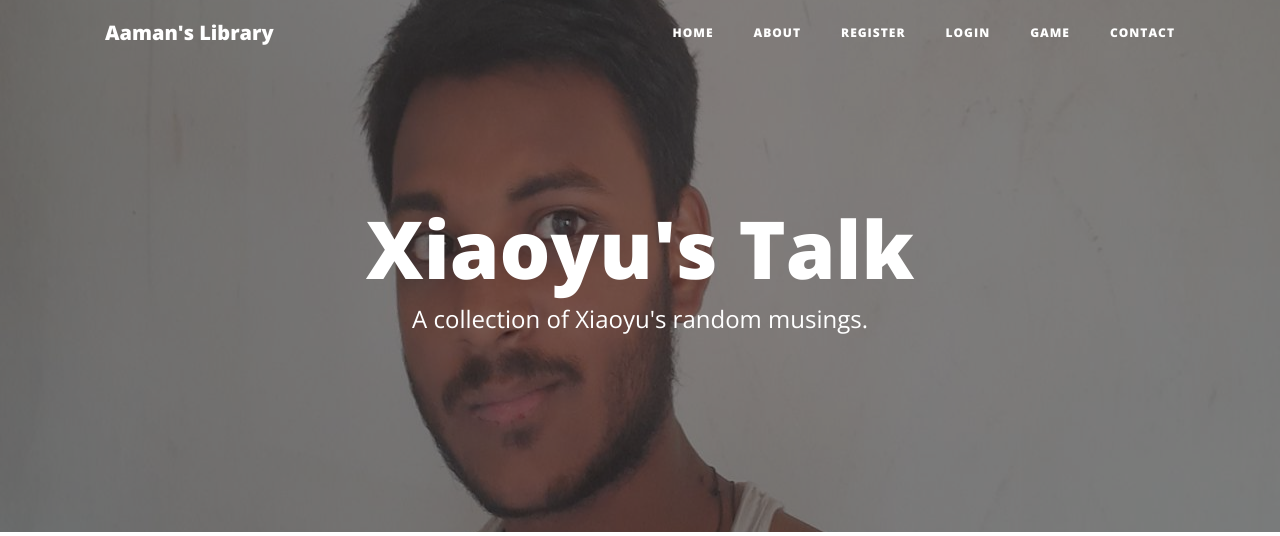
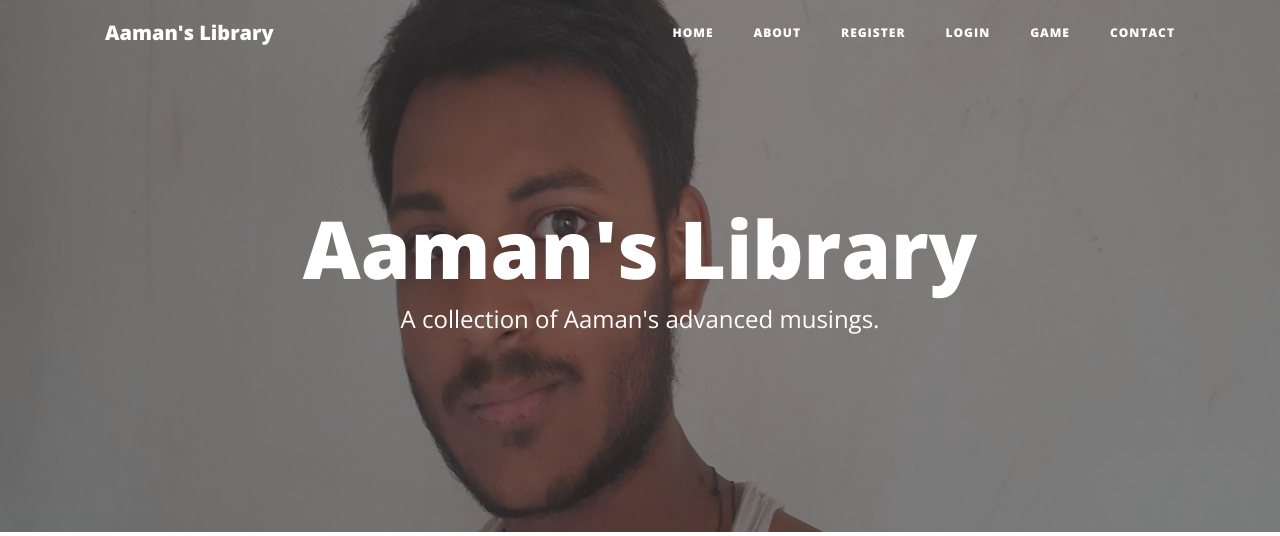
Before and after one commit to AamanPrime/Aaman_Blog, a Flask app: page / in a window 1280 px wide. Shown: the top 536 px of the page. Run offline with Flask 2, Linux system fonts and the light colour scheme; data comes from the database, SQL or seed files in the repository; some libraries are stand-ins or nearby versions.

Commit message:
Update index.html

```diff
--- a/templates/index.html
+++ b/templates/index.html
@@ -12,8 +12,8 @@
             {% if logged_in == True %}
             <h2>Hi {{current_user.name}}!</h2>
             {% endif %}
-            <h1>Xiaoyu's Talk</h1>
-            <span class="subheading">A collection of Xiaoyu's random musings.</span>
+            <h1>Aaman's Library</h1>
+            <span class="subheading">A collection of Aaman's advanced musings.</span>
           </div>
         </div>
       </div>
```
